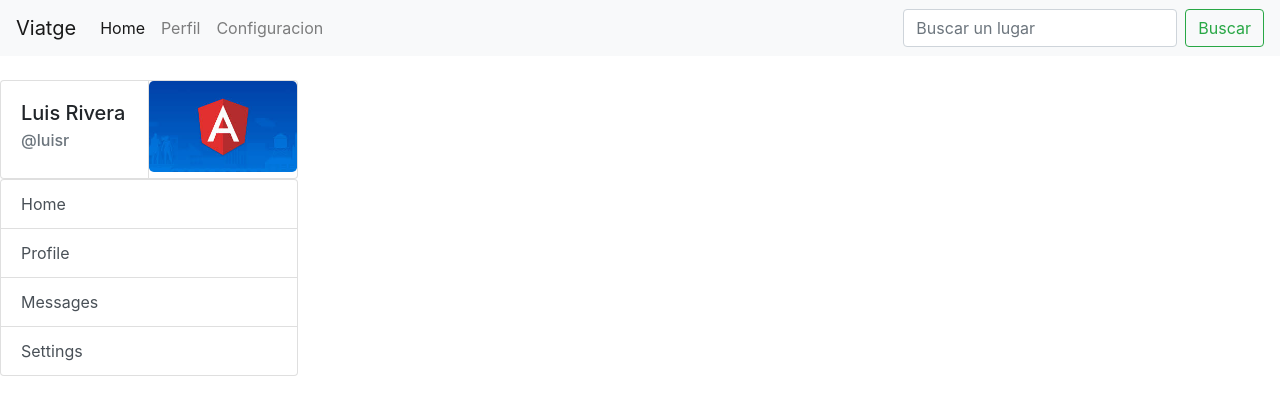
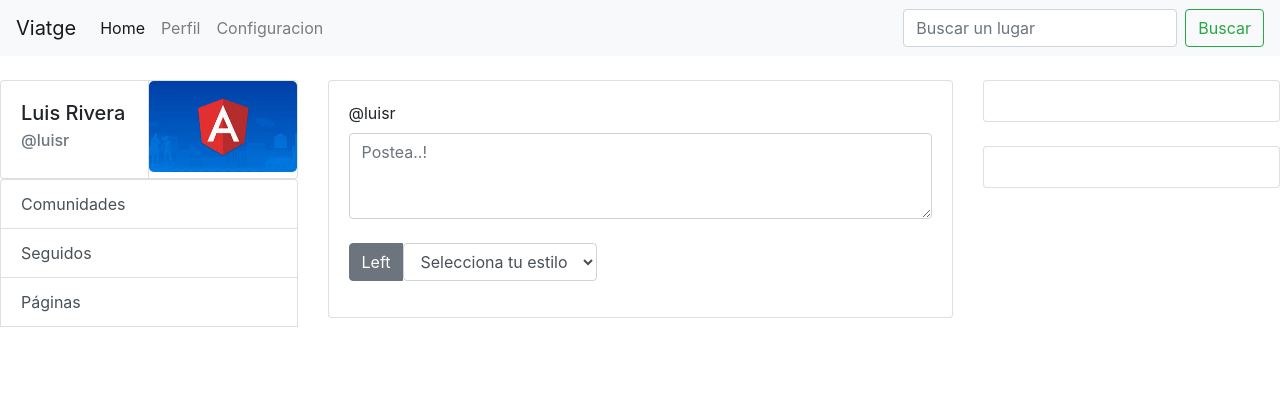
Before and after one commit to luihs/viatge, an Angular app: page / in a window 1280 px wide. Shown: the top 412 px of the page. Built offline with nearby package versions, Linux system fonts and the light colour scheme.

Commit message:
se termina panel izquierdo - diseño del central y derecho

```diff
--- a/angular.json
+++ b/angular.json
@@ -23,10 +23,12 @@
               "src/assets"
             ],
             "styles": [
+              "node_modules/bootstrap/dist/css/bootstrap.min.css",
               "src/styles.css"
             ],
             "scripts": [
-              "node_modules/jquery/dist/jquery.js"
+              "node_modules/jquery/dist/jquery.min.js",
+              "node_modules/bootstrap/dist/js/bootstrap.min.js"
             ]
           },
           "configurations": {
--- a/package.json
+++ b/package.json
@@ -20,6 +20,7 @@
     "@angular/platform-browser-dynamic": "~7.2.0",
     "@angular/router": "~7.2.0",
     "@ng-bootstrap/ng-bootstrap": "^4.1.1",
+    "bootstrap": "^4.3.1",
     "core-js": "^2.5.4",
     "jquery": "^3.4.0",
     "materialize-css": "^1.0.0-rc.2",
--- a/src/app/app.component.html
+++ b/src/app/app.component.html
@@ -37,20 +37,107 @@
       </div>
     </div>
     <div class="list-group" id="list-tab" role="tablist">
-        <a class="list-group-item list-group-item-action" id="list-home-list" data-toggle="list" href="#list-home" role="tab" aria-controls="home">Home</a>
+        <a class="list-group-item list-group-item-action" id="list-home-list" data-toggle="list" href="#list-home" role="tab" aria-controls="home">Comunidades</a>
         <div class="tab-content" id="nav-tabContent">
-            <div class="tab-pane fade" id="list-home" role="tabpanel" aria-labelledby="list-home-list">Home</div>
+            <div class="tab-pane fade" id="list-home" role="tabpanel" aria-labelledby="list-home-list">
+              <ul class="list-group">
+                <li class="list-group-item d-flex justify-content-between align-items-center">
+                  Lima - Centro
+                  <span class="badge badge-primary badge-pill">14</span>
+                </li>
+                <li class="list-group-item d-flex justify-content-between align-items-center">
+                  Bares rusticos - Ica
+                  <span class="badge badge-primary badge-pill">25</span>
+                </li>
+                <li class="list-group-item d-flex justify-content-between align-items-center">
+                  Movimiento Sur
+                  <span class="badge badge-primary badge-pill">10</span>
+                </li>
+              </ul>
+            </div>
         </div>
-        <a class="list-group-item list-group-item-action" id="list-profile-list" data-toggle="list" href="#list-profile" role="tab" aria-controls="profile">Profile</a>
-        <a class="list-group-item list-group-item-action" id="list-messages-list" data-toggle="list" href="#list-messages" role="tab" aria-controls="messages">Messages</a>
-        <a class="list-group-item list-group-item-action" id="list-settings-list" data-toggle="list" href="#list-settings" role="tab" aria-controls="settings">Settings</a>
+        <a class="list-group-item list-group-item-action" id="list-profile-list" data-toggle="list" href="#list-profile" role="tab" aria-controls="profile">Seguidos</a>
+          <div class="tab-content" id="nav-tabContent">
+            <div class="tab-pane fade" id="list-profile" role="tabpanel" aria-labelledby="list-profile-list">
+              <ul class="list-group">
+                <li class="list-group-item d-flex justify-content-between align-items-center">
+                  <div class="card-body">
+                    <h5 class="card-title">Yennifer</h5>
+                    <h6 class="card-subtitle mb-2 text-muted"> @YenniferS</h6>
+                  </div>
+                  <span class="badge badge-primary badge-pill">3</span>
+                </li>
+                <li class="list-group-item d-flex justify-content-between align-items-center">
+                  <div class="card-body">
+                    <h5 class="card-title">Roxana</h5>
+                    <h6 class="card-subtitle mb-2 text-muted"> @RoxanaR</h6>
+                  </div>
+                  <span class="badge badge-primary badge-pill">2</span>
+                </li>
+                <li class="list-group-item d-flex justify-content-between align-items-center">
+                  <div class="card-body">
+                    <h5 class="card-title">Adali</h5>
+                    <h6 class="card-subtitle mb-2 text-muted"> @AdaliV</h6>
+                  </div>
+                  <span class="badge badge-primary badge-pill">3</span>
+                </li>
+              </ul>
+            </div>
+          </div>
+        <a class="list-group-item list-group-item-action" id="list-messages-list" data-toggle="list" href="#list-messages" role="tab" aria-controls="messages">Páginas</a>
+          <div class="tab-content" id="nav-tabContent">
+            <div class="tab-pane fade" id="list-messages" role="tabpanel" aria-labelledby="list-messages-list">
+              <ul class="list-group">
+                <li class="list-group-item d-flex justify-content-between align-items-center">
+                  Hospedaje Kiluo
+                  <span class="badge badge-primary badge-pill">1</span>
+                </li>
+                <li class="list-group-item d-flex justify-content-between align-items-center">
+                  Artesania Junin
+                  <span class="badge badge-primary badge-pill">2</span>
+                </li>
+                <li class="list-group-item d-flex justify-content-between align-items-center">
+                  Paiche - Restaurante Campestre
+                  <span class="badge badge-primary badge-pill">5</span>
+                </li>
+              </ul>
+            </div>
+          </div>
       </div>
   </div>
   <div class="col-md-6">
-
+    <div class="card">
+      <div class="card-body">
+        <form>
+          <div class="form-group">
+            <label for="exampleFormControlTextarea1">@luisr</label>
+            <textarea class="form-control" id="exampleFormControlTextarea1" rows="3" placeholder="Postea..!"></textarea>
+            <br />
+            <div class="btn-group" role="group" aria-label="Basic example">
+              <button type="button" class="btn btn-secondary">Left</button>
+              <select class="form-control" id="exampleFormControlSelect1">
+                <option selected>Selecciona tu estilo</option>
+                <option>Normal</option>
+                <option>Full imagen</option>
+                <option>Simple</option>
+              </select>
+          </div>
+          </div>
+        </form>
+      </div>
+    </div>
   </div>
   <div class="col-md-3">
+    <div class="card">
+      <div class="card-body">
 
+      </div>
+    </div>
+    <br/>
+    <div class="card">
+      <div class="card-body">
+      </div>
+    </div>
   </div>
 </div>
 <script type="text/javascript">
--- a/src/app/app.component.ts
+++ b/src/app/app.component.ts
@@ -8,11 +8,6 @@ import { Component } from '@angular/core';
 export class AppComponent {
   title = 'viatge';
 
-  public ngOnInit(){
-    $('#list-home a').on('click', function (e) {
-      e.preventDefault()
-      $(this).tab('show')
-    })
-  }
+
 
 }
```
Also changed, not shown: 1 other file (tests, documents, lock files or other folders).
